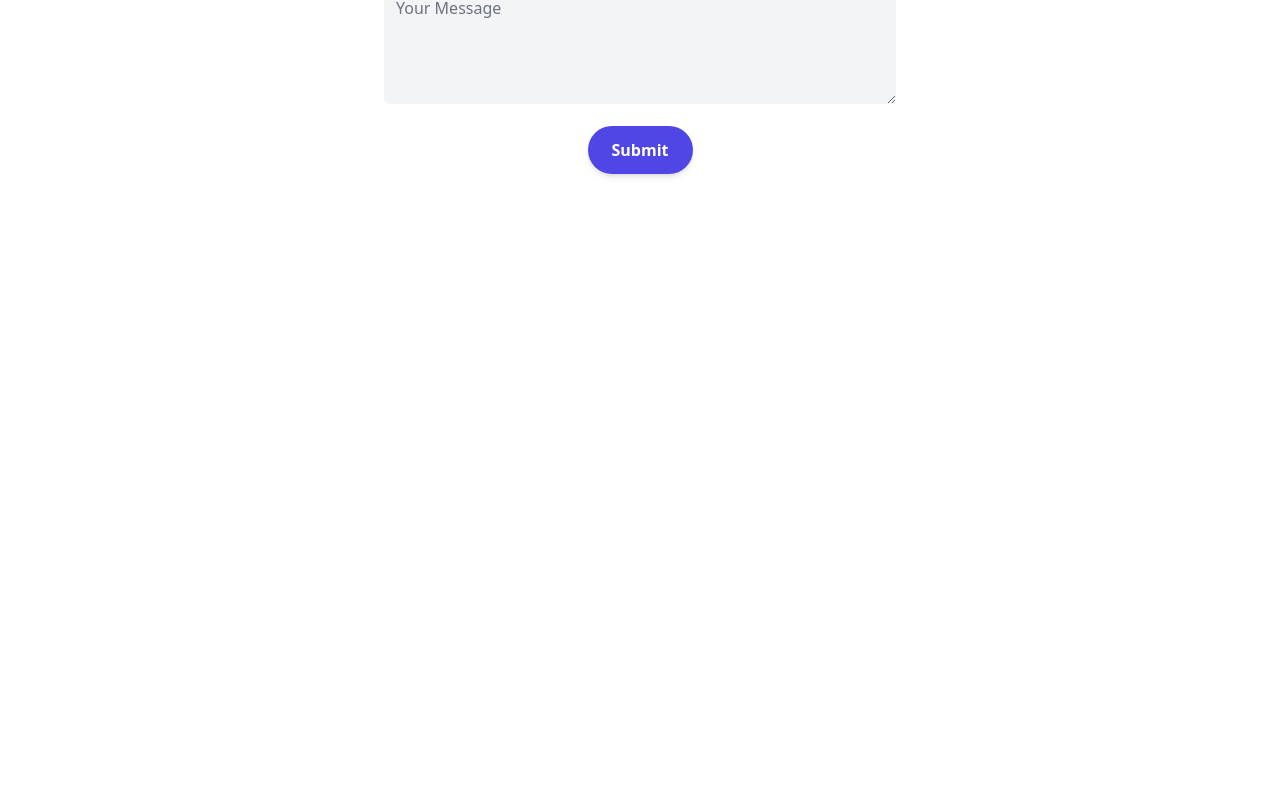
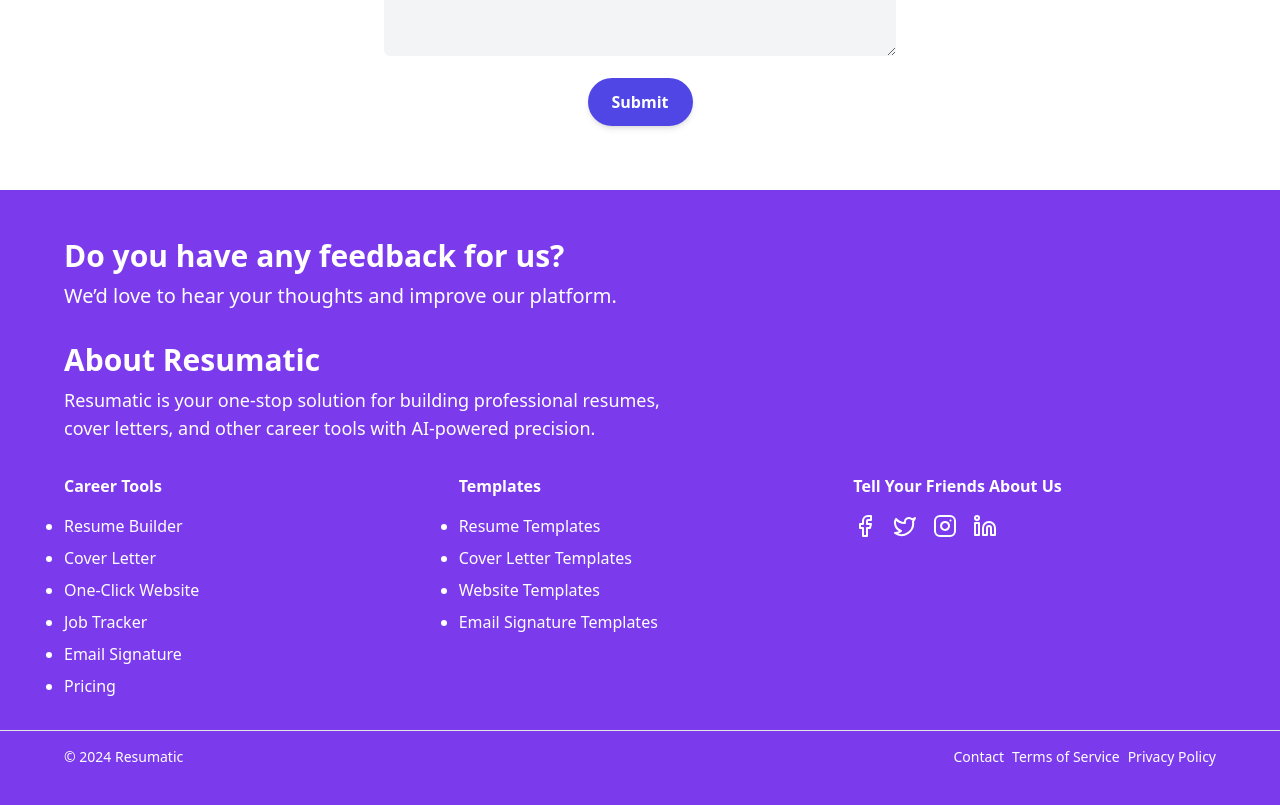
Before and after one commit to tauheed78600/AI-Resume-Builder, a React (Vite) app in the folder AI-Resume-Builder-Frontend/: page / in a window 1280 px wide. Shown: the part 1919-2724 px from the top of the page. Before the commit the page ends 2205 px from the top, so only its background shows below. Built offline with nearby package versions, Linux system fonts and the light colour scheme; no server answers.

Commit message:
Added footer in homepage

```diff
--- a/AI-Resume-Builder-Frontend/src/App.css
+++ b/AI-Resume-Builder-Frontend/src/App.css
@@ -26,6 +26,8 @@
   }
 }
 
+
+
 .card {
   padding: 2em;
 }
--- /dev/null
+++ b/AI-Resume-Builder-Frontend/src/Home/Footer.jsx
@@ -0,0 +1,73 @@
+import React from 'react';
+import { Facebook, Twitter, Instagram, Linkedin } from 'lucide-react';
+
+function Footer() {
+  return (
+    <div className="bg-violet-600 text-white py-12"
+      style={{ width: '100vw', marginLeft: 'calc(-50vw + 50%)' }}>
+      <div className="container mx-auto px-6 lg:px-16">
+        <div className="mb-8">
+          <h3 className="text-3xl font-semibold mb-2">Do you have any feedback for us?</h3>
+          <p className="text-xl ">We’d love to hear your thoughts and improve our platform.</p>
+        </div>
+
+        <div className="mb-8">
+          <h3 className="text-3xl font-semibold mb-2">About Resumatic</h3>
+          <p className="text-lg flex-wrap">
+            Resumatic is your one-stop solution for building professional resumes, <br/>
+            cover letters, and other career tools with AI-powered precision.
+          </p>
+        </div>
+
+        {/* Footer Menus */}
+        <div className="grid grid-cols-1 md:grid-cols-3 gap-8 mb-8">
+          {/* Career Tools Menu */}
+          <div>
+            <h4 className="text-md font-bold mb-4">Career Tools</h4>
+            <ul className="space-y-2">
+              <li>Resume Builder</li>
+              <li>Cover Letter</li>
+              <li>One-Click Website</li>
+              <li>Job Tracker</li>
+              <li>Email Signature</li>
+              <li>Pricing</li>
+            </ul>
+          </div>
+
+          <div>
+            <h4 className="text-md font-bold mb-4">Templates</h4>
+            <ul className="space-y-2">
+              <li>Resume Templates</li>
+              <li>Cover Letter Templates</li>
+              <li>Website Templates</li>
+              <li>Email Signature Templates</li>
+            </ul>
+          </div>
+
+          {/* Social Media Section */}
+          <div>
+            <h4 className="text-md font-bold mb-4">Tell Your Friends About Us</h4>
+            <div className="flex space-x-4">
+              <Facebook className="cursor-pointer hover:text-indigo-400" />
+              <Twitter className="cursor-pointer hover:text-indigo-400" />
+              <Instagram className="cursor-pointer hover:text-indigo-400" />
+              <Linkedin className="cursor-pointer hover:text-indigo-400" />
+            </div>
+          </div>
+        </div>
+      </div>
+
+      {/* Footer Bottom */}
+      <div className="border-t border-white-700 pt-4 container mx-auto px-6 lg:px-16 flex flex-col md:flex-row justify-between text-sm">
+        <p>&copy; 2024 Resumatic</p>
+        <div className="text-white flex gap-2">
+          <a href="#" className="">Contact</a>
+          <a href="#" className="">Terms of Service</a>
+          <a href="#" className="">Privacy Policy</a>
+        </div>
+      </div>
+    </div>
+  );
+}
+
+export default Footer;
--- a/AI-Resume-Builder-Frontend/src/Home/home.jsx
+++ b/AI-Resume-Builder-Frontend/src/Home/home.jsx
@@ -4,6 +4,7 @@ import Header from '../components/custom/header';
 import GlobalAPI from '../../service/GlobalAPI';
 import { toast } from 'sonner';
 import { LoaderCircle } from 'lucide-react';
+import Footer from './Footer';
 
 function Home() {
 
@@ -39,9 +40,9 @@ function Home() {
 
 
   return (
-    <div className="bg-white text-black min-h-screen">
+    <div className="min-h-screen flex flex-col">
       <Header />
-      <div className="mx-auto px-6 lg:px-32 py-12">
+      <div className="mx-auto px-6 lg:px-32">
 
         <section className="text-center my-16 space-y-6 animate-fade-in">
           <h1 className="text-4xl font-bold drop-shadow-lg animate-slide-in-down">
@@ -138,7 +139,6 @@ function Home() {
           </div>
         </section>
 
-        {/* Contact Section */}
         <section className="my-16 text-center">
           <h2 className="text-3xl font-semibold mb-8">Contact Us</h2>
           <form className="max-w-lg mx-auto space-y-4">
@@ -169,8 +169,8 @@ function Home() {
           </form>
         </section>
 
-        <div className="fixed top-4 right-4">
-          {/* <UserButton /> */}
+        <div >
+          <Footer/>
         </div>
       </div>
     </div>
```
